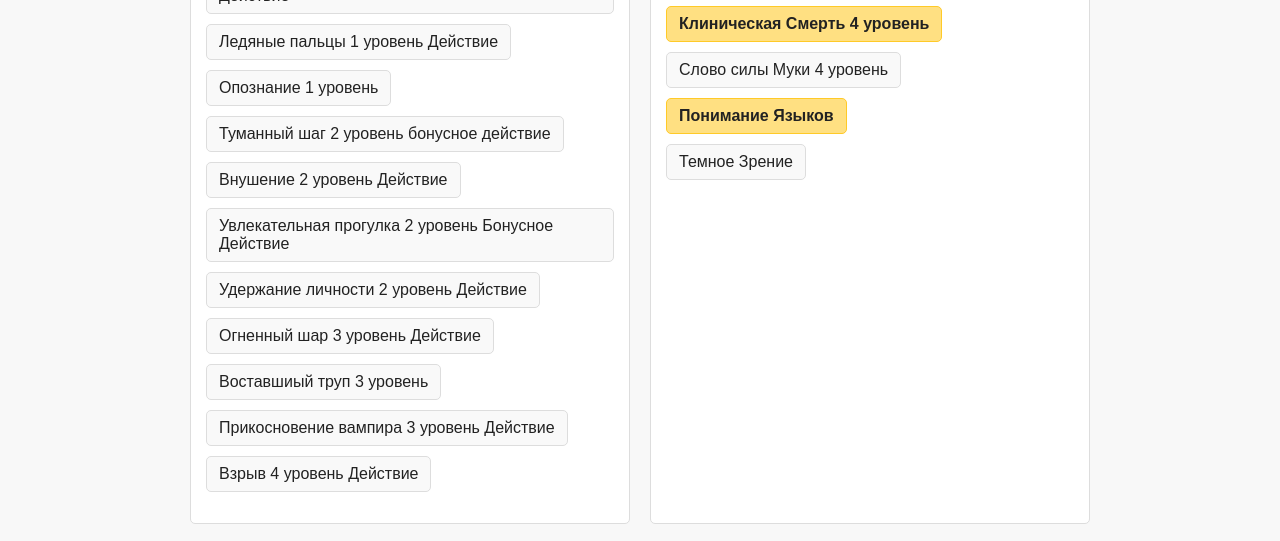
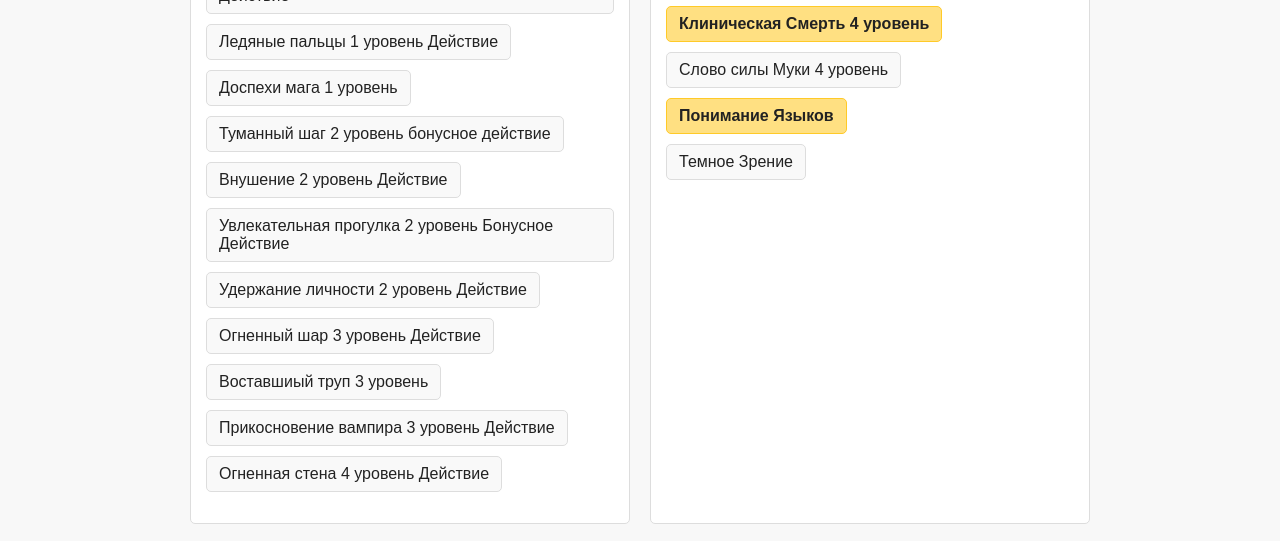
Before and after one commit to RBcuber/dnd_spels, a plain HTML site: page rubick.html in a window 1280 px wide. Shown: the part 510-1051 px from the top of the page. Drawn offline with Linux system fonts and the light colour scheme.

Commit message:
add new skills rubick

```diff
--- a/rubick.html
+++ b/rubick.html
@@ -65,7 +65,7 @@
         <li><a class="spell" href="https://dnd.su/spells/15-witch-bolt/">Ведьмин заряд 1 уровень Действие</a></li>
         <li><a class="spell" href="https://dnd.su/spells/257-expeditious-retreat/">Поспешное отступление 1 уровень Бонусное Действие</a></li>
         <li><a class="spell" href="https://dnd.su/spells/3022-frost-fingers/">Ледяные пальцы 1 уровень Действие</a></li>
-        <li><a class="spell" href="https://dnd.su/spells/210-identify/">Опознание 1 уровень</a></li>
+        <li><a class="spell" href="https://dnd.su/spells/60-mage-armor/">Доспехи мага 1 уровень</a></li>
         <li><a class="spell" href="https://dnd.su/spells/352-misty-step/">Туманный шаг 2 уровень бонусное действие</a></li>
         <li><a class="spell" href="https://dnd.su/spells/23-suggestion/">Внушение 2 уровень Действие</a></li>
         <li><a class="spell" href="https://dnd.su/spells/3939-kinetic-jaunt/">Увлекательная прогулка 2 уровень Бонусное Действие</a></li>
@@ -73,7 +73,7 @@
         <li><a class="spell" href="https://dnd.su/spells/205-fireball/">Огненный шар 3 уровень Действие </a></li>
         <li><a class="spell" href="https://dnd.su/spells/35-animate-dead/">Воставшиый труп 3 уровень</a></li>
         <li><a class="spell" href="https://dnd.su/spells/277-vampiric-touch/">Прикосновение вампира 3 уровень Действие</a></li>
-        <li><a class="spell" href="https://dnd.su/homebrew/spells/633-explosion/">Взрыв 4 уровень Действие</a></li>
+        <li><a class="spell" href="https://dnd.su/spells/202-wall-of-fire/">Огненная стена  4 уровень Действие</a></li>
 
       </ul>
     </div>
```
